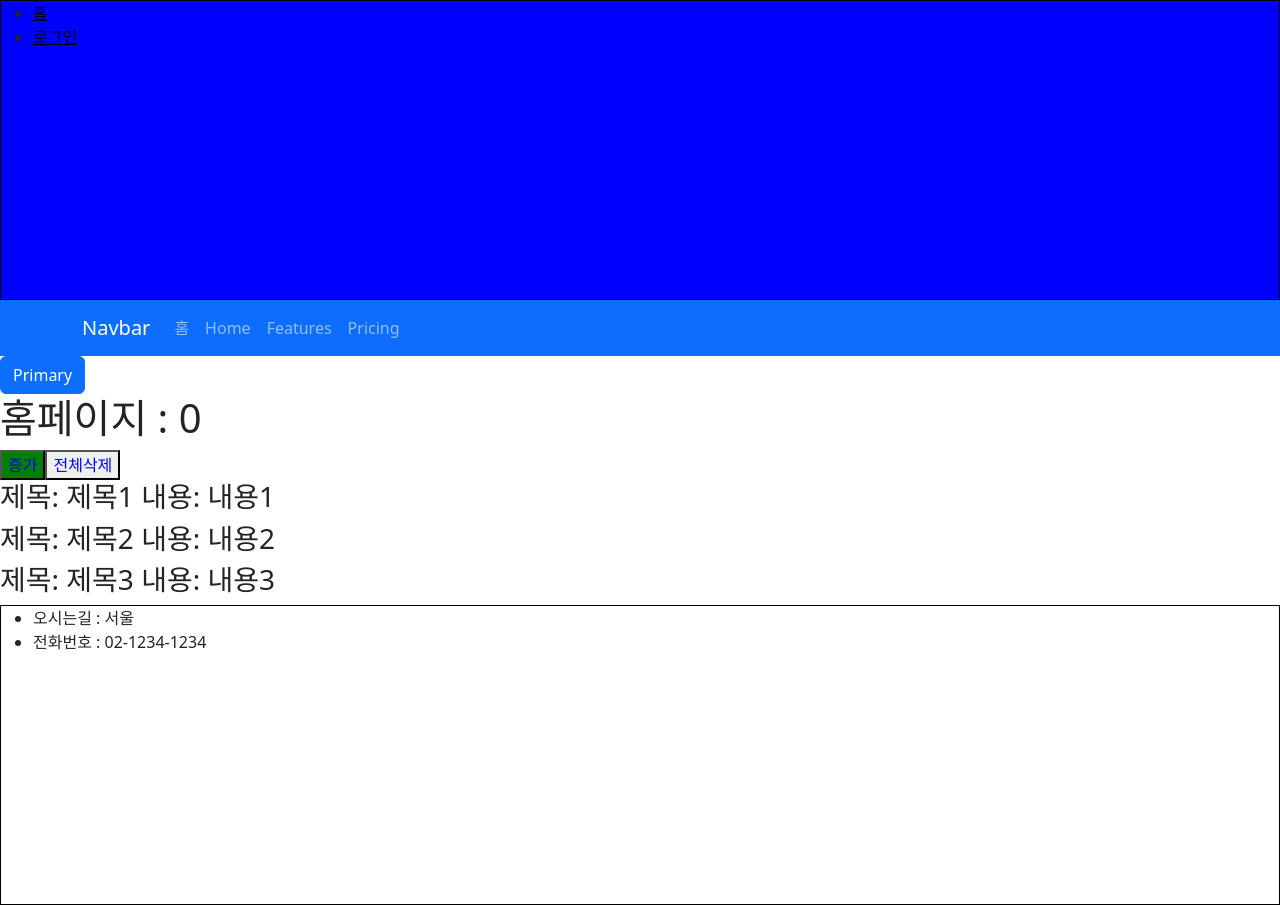
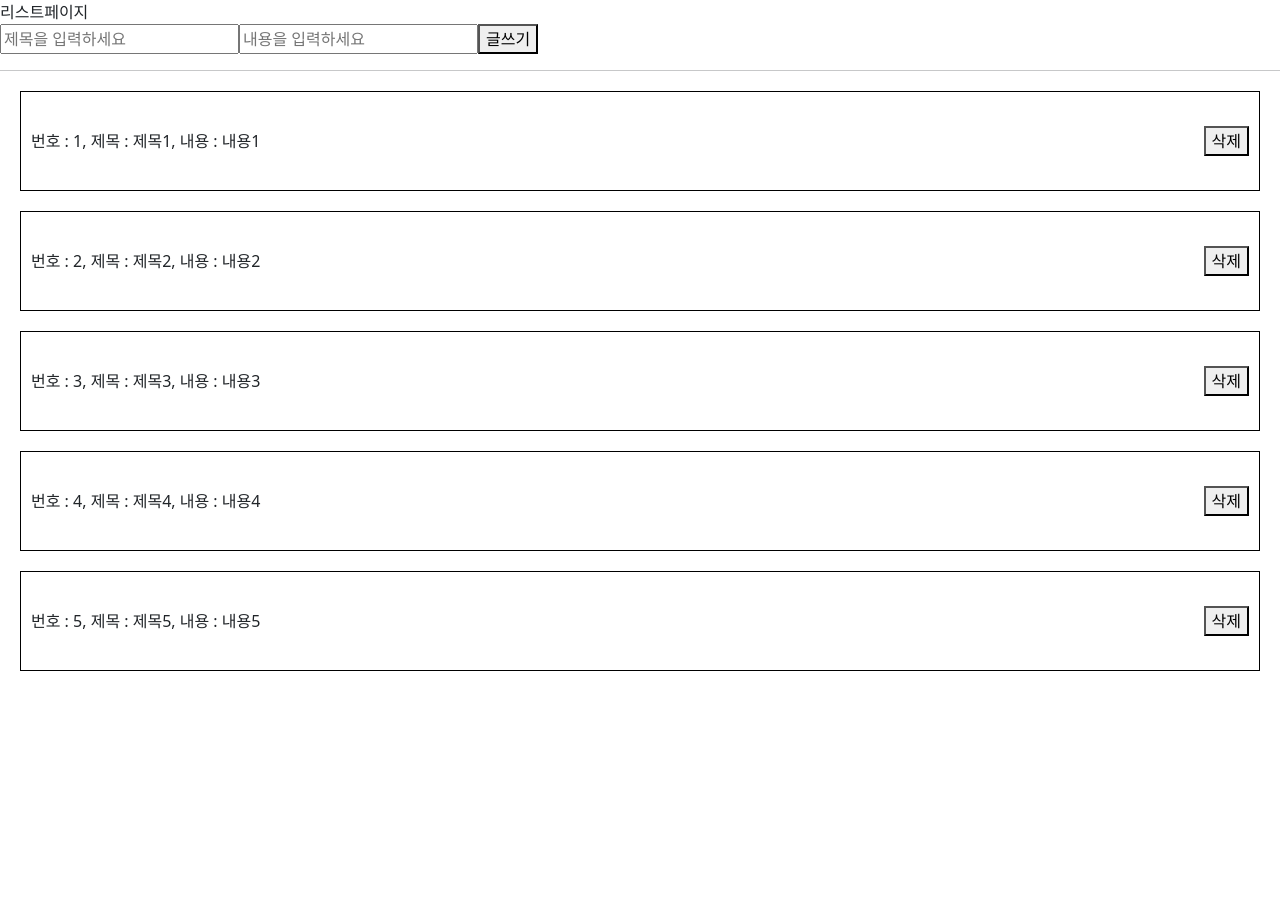
Before and after one commit to 94shinshinhy/my-app, a React (Create React App) app: page / in a window 1280 px wide. After the commit the page ends 800 px from the top, so only its background shows below. Built offline with nearby package versions, Linux system fonts and the light colour scheme.

Commit message:
글쓰기, 목록보기

```diff
--- a/src/App.js
+++ b/src/App.js
@@ -1,20 +1,13 @@
 import logo from './logo.svg';
 import './App.css';
-import Header from './components/Header';
-import Footer from './components/Footer';
-import { Route, Routes } from 'react-router-dom';
-import HomePage from './pages/HomePage';
-import LoginPage from './pages/LoginPage';
+import ListPage from './pages/ListPage';
 
 function App() {
+  // 상태
+
   return (
     <div>
-      <Header />
-      <Routes>
-        <Route path="/" exact={true} element={<HomePage />} />
-        <Route path="/login/:id" exact={true} element={<LoginPage />} />
-      </Routes>
-      <Footer />
+      <ListPage />
     </div>
   );
 }
--- /dev/null
+++ b/src/pages/ListPage.js
@@ -0,0 +1,80 @@
+import React, { useState } from 'react';
+import styled from 'styled-components';
+
+const StyledItemBoxDiv = styled.div`
+  display: flex;
+  justify-content: space-between;
+  border: 1px solid black;
+  padding: 10px;
+  height: 100px;
+  margin: 20px;
+  align-items: center;
+`;
+
+const ListPage = () => {
+  const [post, setPost] = useState({ id: 0, title: '', content: '' });
+
+  const [posts, setPosts] = useState([
+    { id: 1, title: '제목1', content: '내용1' },
+    { id: 2, title: '제목2', content: '내용2' },
+    { id: 3, title: '제목3', content: '내용3' },
+    { id: 4, title: '제목4', content: '내용4' },
+    { id: 5, title: '제목5', content: '내용5' },
+  ]);
+
+  const handleWrite = (e) => {
+    e.preventDefault(); // form 태그가 하려는 액션을 중지시켜야함
+    setPosts([...posts, post]);
+  };
+
+  const handleChangeTitle = (e) => {
+    console.log(e);
+    setPost({ title: e.target.value });
+  };
+  const handleChangecontent = (e) => {
+    console.log(e);
+    setPost({ content: e.target.value });
+  };
+
+  const handleForm = (e) => {
+    console.log(e.target.name);
+    console.log(e.target.value);
+
+    // computed property names 문법(키 값 동적할당)
+    setPost({ ...post, [e.target.name]: e.target.value });
+  };
+
+  return (
+    <div>
+      리스트페이지
+      <form onSubmit={handleWrite}>
+        <input
+          type="text"
+          placeholder="제목을 입력하세요"
+          value={post.title}
+          onChange={handleForm}
+          name="title"
+        />
+        <input
+          type="text"
+          placeholder="내용을 입력하세요"
+          value={post.content}
+          onChange={handleForm}
+          name="content"
+        />
+        <button type="submit">글쓰기</button>
+      </form>
+      <hr />
+      {posts.map((post) => (
+        <StyledItemBoxDiv>
+          <div>
+            번호 : {post.id}, 제목 : {post.title}, 내용 : {post.content}
+          </div>
+          <button>삭제</button>
+        </StyledItemBoxDiv>
+      ))}
+    </div>
+  );
+};
+
+export default ListPage;
```
Also changed, not shown: src/components/Navigation.js (added, +17 -0 lines).
